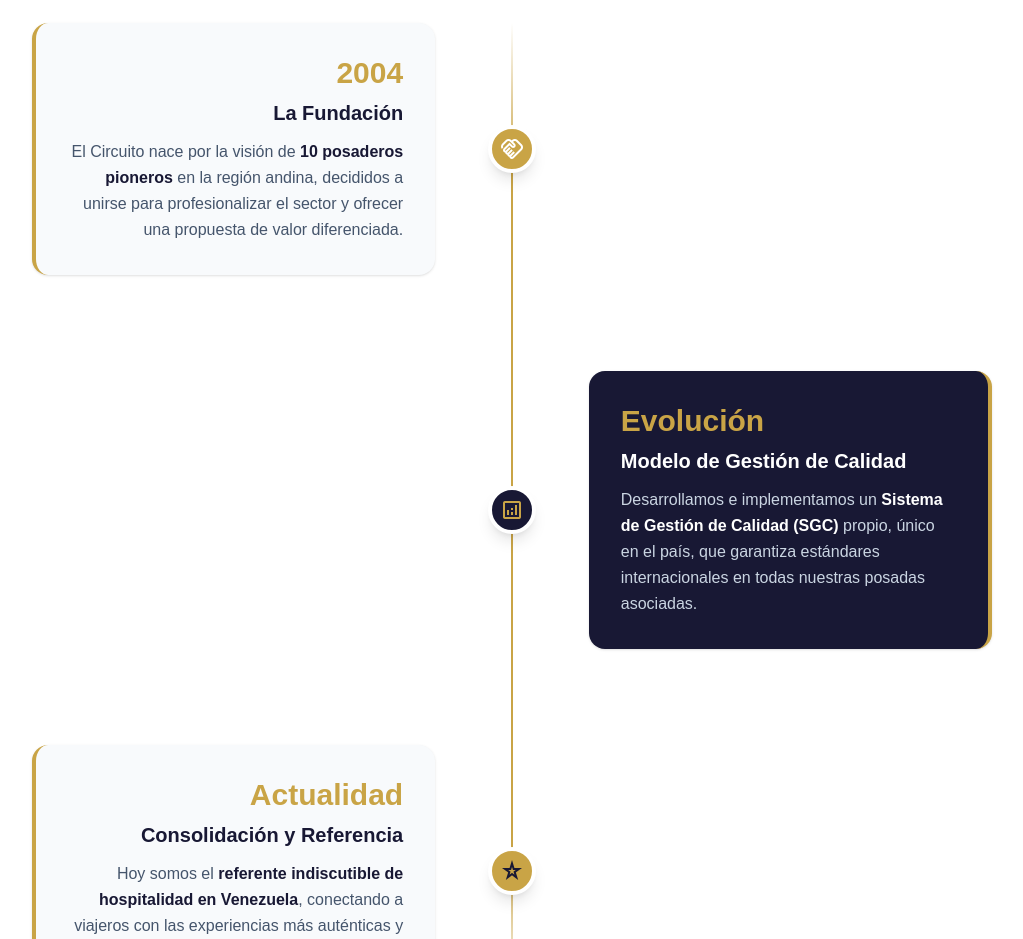
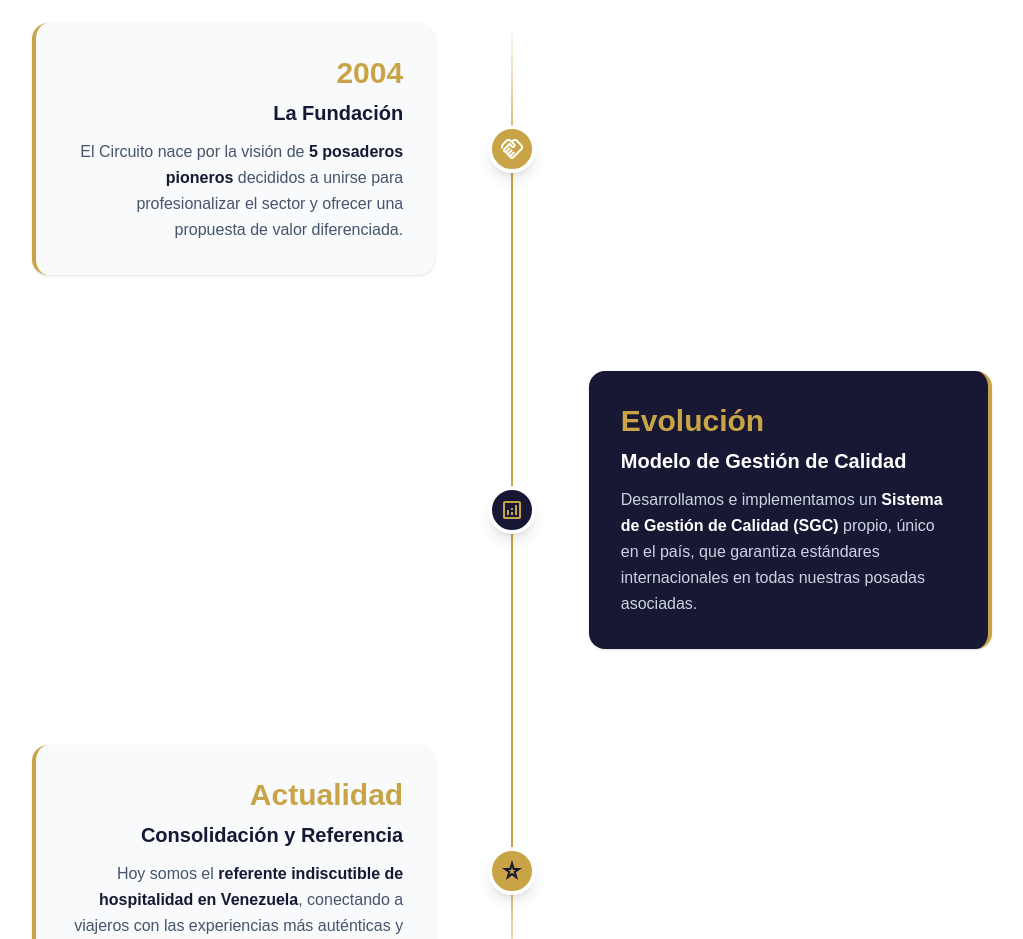
Before and after one commit to gustallafermrd/circuitonew, a Next.js app: page /en/quienes-somos in a window 1280 px wide. Shown: the part 2340-3279 px from the top of the page, without its empty margins (128-1151 px from the left). Built offline with nearby package versions, Linux system fonts and the light colour scheme.

Commit message:
some more changes

```diff
--- a/src/app/[lang]/quienes-somos/page.tsx
+++ b/src/app/[lang]/quienes-somos/page.tsx
@@ -121,9 +121,7 @@ export default async function QuienesSomosPage({
                 <span className="text-secondary font-extrabold text-3xl block mb-2">2004</span>
                 <h3 className="text-primary text-xl font-bold mb-3">La Fundación</h3>
                 <p className="text-slate-600 leading-relaxed">
-                  El Circuito nace por la visión de <strong className="text-primary">10 posaderos pioneros</strong> en la
-                  región andina, decididos a unirse para profesionalizar el sector y ofrecer una propuesta de valor
-                  diferenciada.
+                  El Circuito nace por la visión de <strong className="text-primary">5 posaderos pioneros</strong> decididos a unirse para profesionalizar el sector y ofrecer una propuesta de valor diferenciada.
                 </p>
               </div>
             </div>
--- a/src/dictionaries/en.json
+++ b/src/dictionaries/en.json
@@ -106,8 +106,7 @@
       "addressLabel": "Main Address",
       "address": "Táchira - Venezuela.",
       "phoneLabel": "Phones",
-      "phone": "+58 212 999 9999",
-      "phoneSecondary": "+58 414 123 4567 (WhatsApp)",
+      "phone": "+58 (0424) 713-7673",
       "emailLabel": "Email Address",
       "email": "direccionejecutiva@circuitodelaexcelencia.com",
       "followUs": "Follow us on social media:"
--- a/src/dictionaries/es.json
+++ b/src/dictionaries/es.json
@@ -121,7 +121,7 @@
     "info": {
       "title": "Información de Contacto",
       "addressLabel": "Dirección Principal",
-      "address": "Av. Principal de Las Mercedes, Caracas, Venezuela.",
+      "address": "Táchira, Venezuela.",
       "phoneLabel": "Teléfonos",
       "phone": "+58 (0424) 713-7673",
       "emailLabel": "Correo Electrónico",
```
